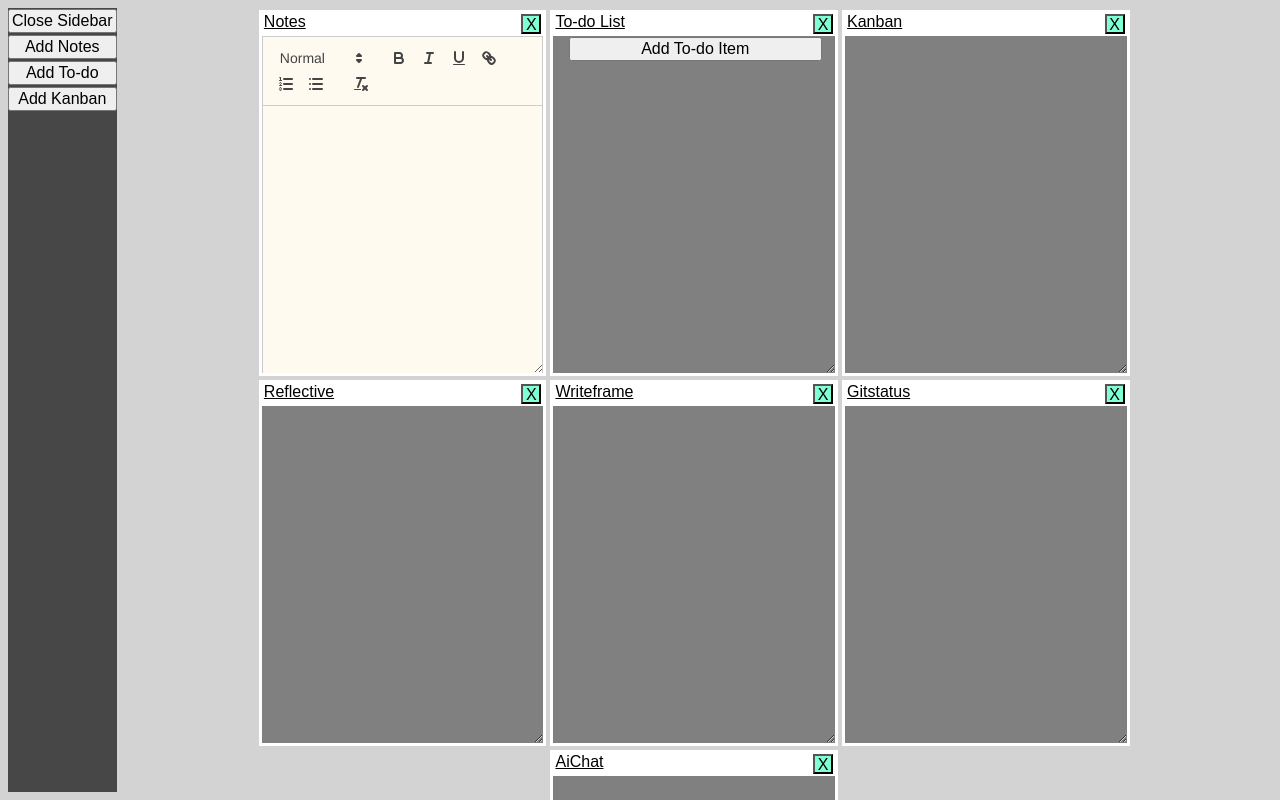
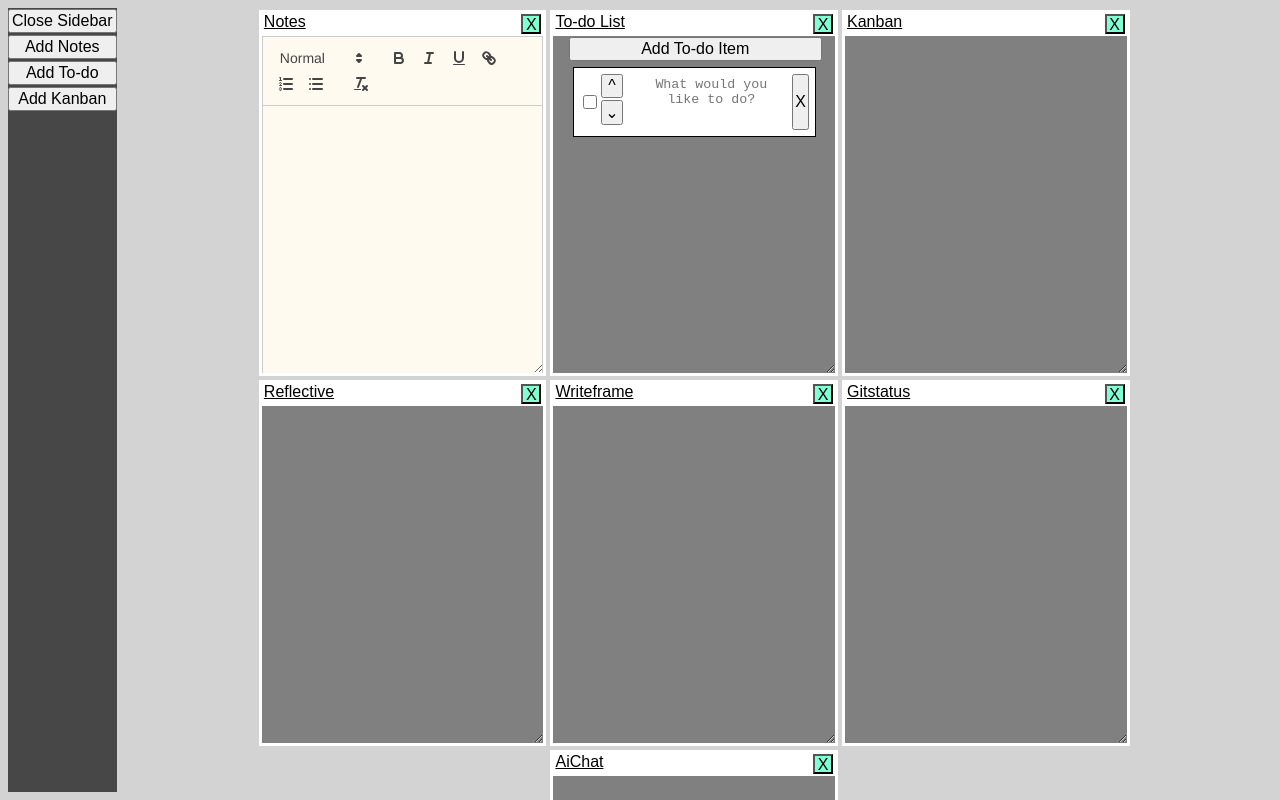
Before and after one commit to J-Wll/dev-companion, a React (Vite) app: page / in a window 1280 px wide. Shown: the top 800 px of the page. Built offline with nearby package versions, Linux system fonts and the light colour scheme.

Commit message:
Added an item by default to TodoList

```diff
--- a/src/TodoContent.jsx
+++ b/src/TodoContent.jsx
@@ -6,20 +6,23 @@ import './css/TodoContent.css'
 export default function TodoContent(props) {
     const [todoList, setTodoList] = useState(props.dataFromGlobal);
 
-    // Set initial state to an array
+    // Set initial state to an array to prevent errors
     if (todoList === undefined) {
         setTodoList([]);
+        // Add an item by default
+        addTodo(null, []);
     }
 
     useEffect(() => {
+        // Updating data in the global state when state changes
         if (todoList) {
             props.setData(props.counter, todoList)
         }
     }, [todoList])
 
-    function addTodo() {
-        setTodoList((prev) => [...prev, { key: self.crypto.randomUUID(), order: todoList.length, checked: false, data: "" }]);
-        console.log(todoList);
+    function addTodo(e, targetArray = todoList) {
+        // Arguments are used to avoid an issue with out of sync state when trying to add an item by default
+        setTodoList((prev) => [...targetArray, { key: self.crypto.randomUUID(), order: targetArray.length, checked: false, data: "" }]);
     }
 
     function deleteTodo(iKey) {
@@ -60,7 +63,6 @@ export default function TodoContent(props) {
         console.log(todoList);
         console.log(moveTo);
 
-        // TODO: handle shift click differently
         // If it's more than 1 difference in either direction
         const shiftBottom = moveTo > currentOrder + 1;
         const shiftTop = moveTo < currentOrder - 1;
@@ -71,6 +73,7 @@ export default function TodoContent(props) {
                 if (todo.key === target) {
                     return { ...todo, order: moveTo };
                 }
+                // Increases/Decreases the order of those in between current order and the top/bottom
                 if (todo.key != target) {
                     if (shiftTop) {
                         if (todo.order < currentOrder) {
@@ -107,7 +110,6 @@ export default function TodoContent(props) {
 
     function getTodos() {
         // Prevents an error from trying to map todolist when it is still undefined
-        console.log(todoList);
         if (todoList) {
             return (todoList.map((todo) => <TodoItem key={todo.key} counter={todo.key} text={todo.data} order={todo.order} checked={todo.checked} checkTodo={checkTodo} updateTodoText={updateTodoText} changeTodoOrder={changeTodoOrder} deleteTodo={deleteTodo} />))
         }
--- a/src/css/TodoContent.css
+++ b/src/css/TodoContent.css
@@ -27,6 +27,7 @@
     border: none;
     text-align: center;
 
+
     height: 50px;
 
     margin: 4px;
@@ -34,9 +35,9 @@
 
 .todo-item button,
 .todo-item input {
-    /* height: 25px; */
-    min-width: 15px;
-    width: fit-content;
+    min-height: fit-content;
+    width: 22px;
+    min-width: fit-content;
 
     box-sizing: border-box;
 }
```
